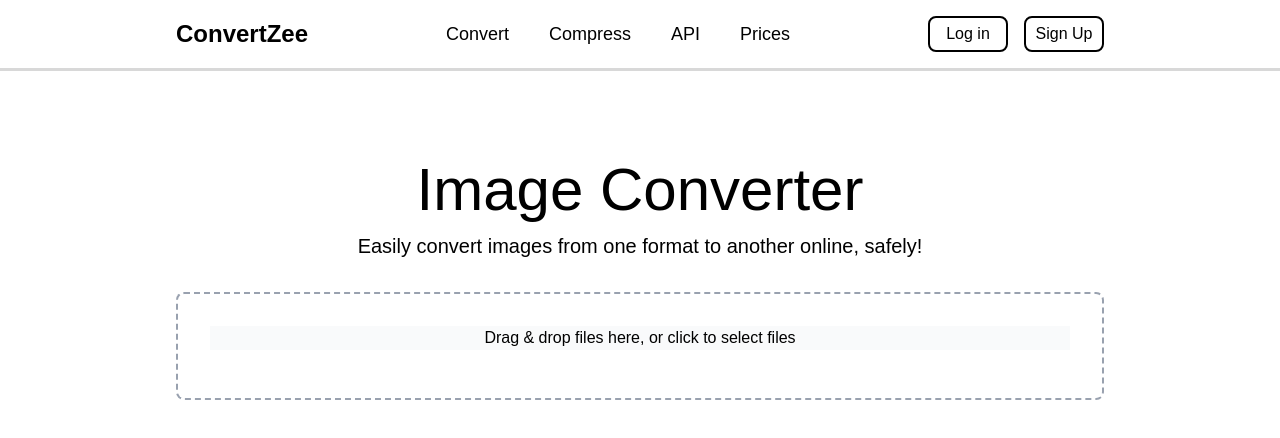
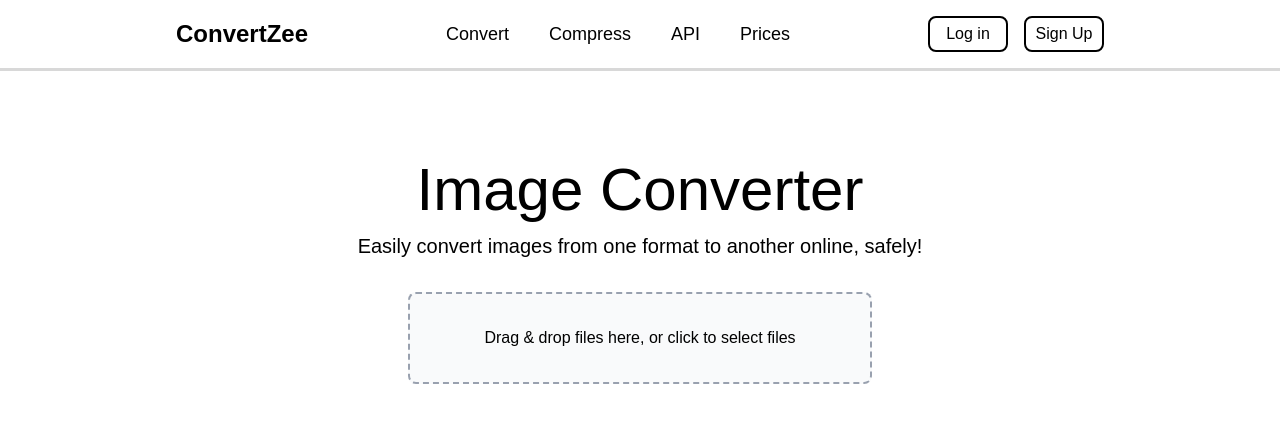
Before and after one commit to beatenstratblues/convertzee_frontend, a Next.js app: page / in a window 1280 px wide. Shown: the top 438 px of the page. Built offline with nearby package versions, Linux system fonts and the light colour scheme.

Commit message:
Minor Adjustments made

```diff
--- a/components/DropZone.js
+++ b/components/DropZone.js
@@ -21,21 +21,15 @@
     });
 
   return (
-    <section className="mt-8 p-8 border-2 border-dashed border-gray-400 rounded-lg text-center cursor-pointer">
-      <div
-        {...getRootProps()}
-        className={isDragActive ? "bg-blue-100" : "bg-gray-50"}
-      >
+    <section
+      className={`${
+        isDragActive ? "bg-blue-100" : "bg-gray-50"
+      } mt-8 p-8 border-2 border-dashed border-gray-400 rounded-lg text-center cursor-pointer w-3/6 mx-auto`}
+    >
+      <div {...getRootProps()}>
         <input {...getInputProps()} />
         <p>Drag & drop files here, or click to select files</p>
       </div>
-      <ul className="mt-4">
-        {acceptedFiles.map((file) => (
-          <li key={file.path}>
-            {file.path} - {file.size} bytes
-          </li>
-        ))}
-      </ul>
     </section>
   );
 };
```
